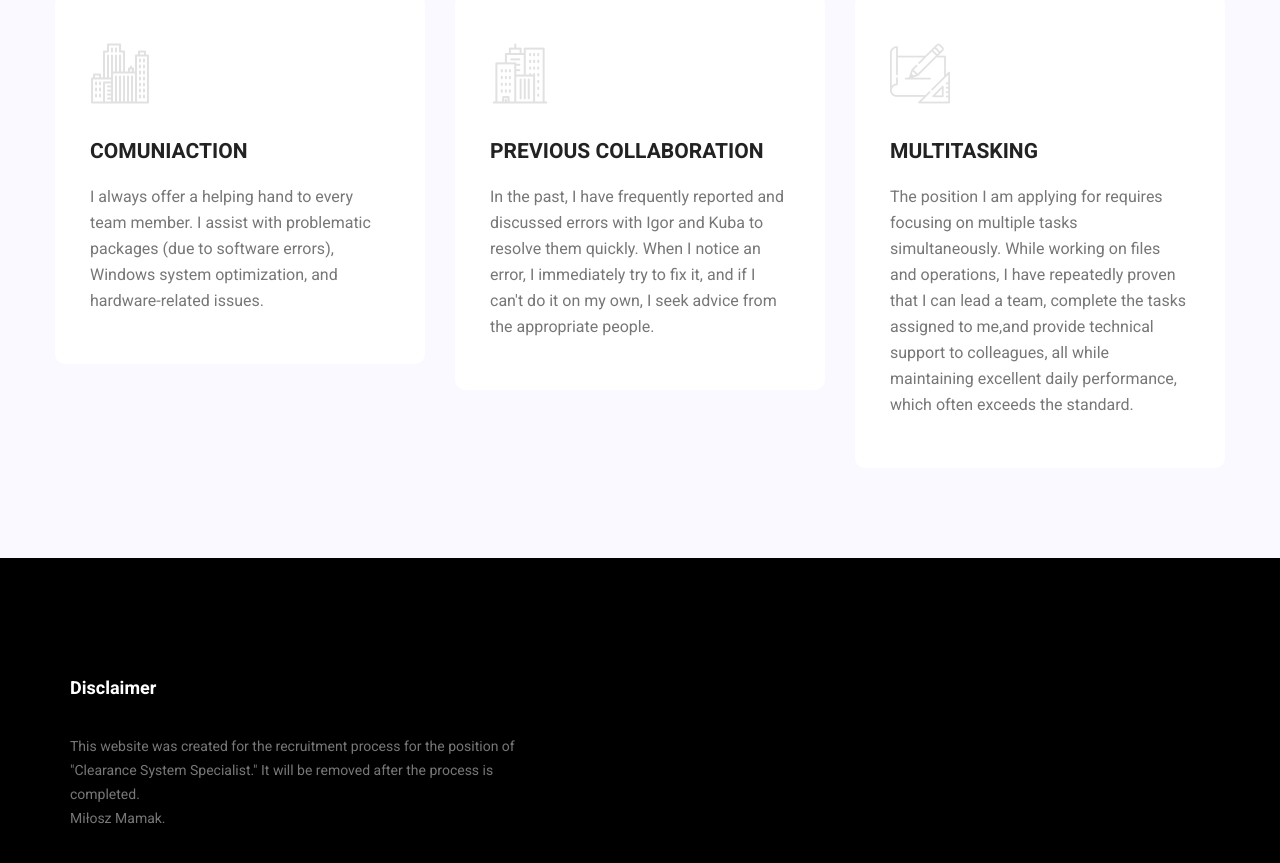
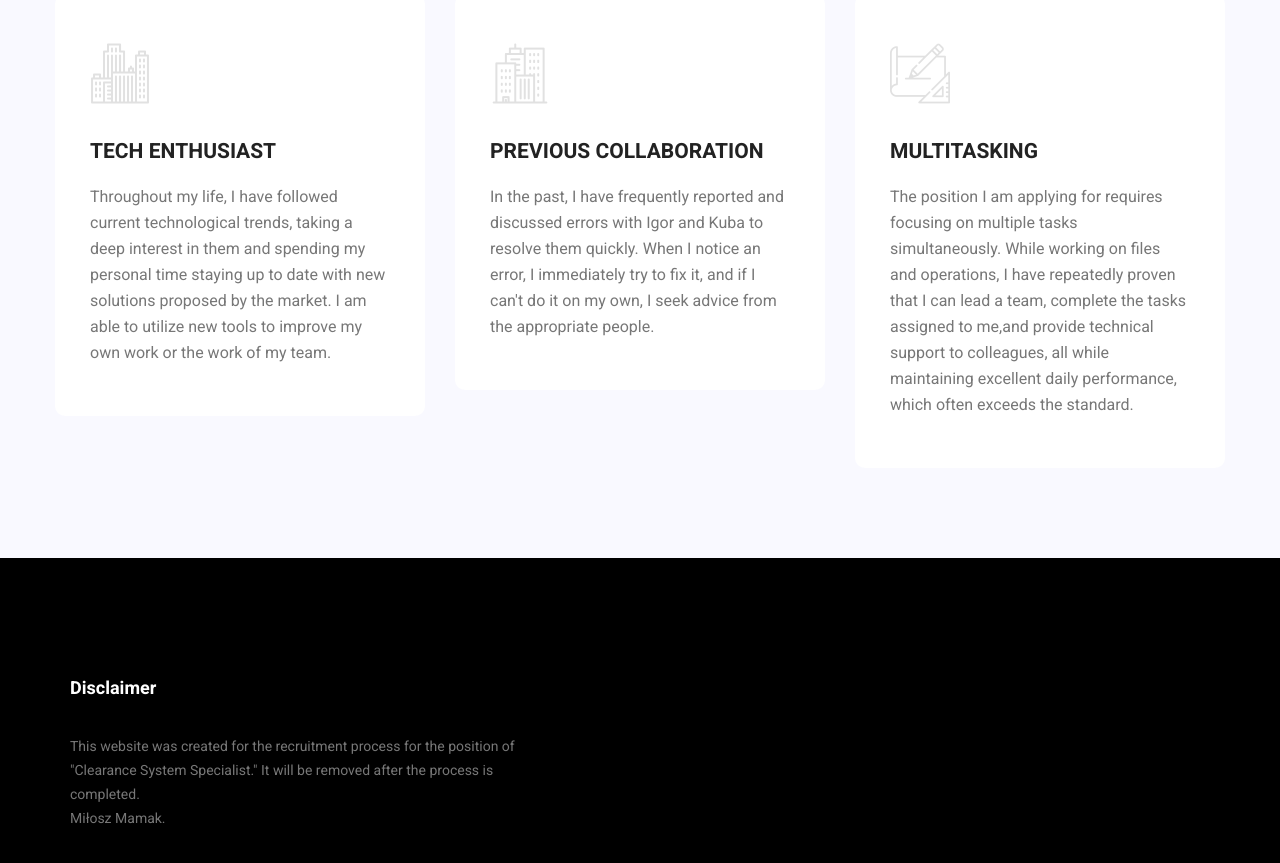
Before and after one commit to mamakmilosz/stronaa, a plain HTML site: page index.html in a window 1280 px wide. Shown: the part 3040-3903 px from the top of the page. Drawn offline with Linux system fonts and the light colour scheme.

Commit message:
Update index.html

```diff
--- a/index.html
+++ b/index.html
@@ -363,10 +363,10 @@ which led to my graduation from a technical school and earning the professional
             <div class="col-lg-4 col-md-6">
               <div class="feature_item">
                 <i class="flaticon-city"></i>
-                <h4>Comuniaction</h4>
+                <h4>Tech Enthusiast</h4>
                 <p>
-                  I always offer a helping hand to every team member. I assist with problematic packages
-                   (due to software errors), Windows system optimization, and hardware-related issues.
+                  Throughout my life, I have followed current technological trends, taking a deep interest in them and spending my personal time staying up to date with new solutions proposed by the market.
+ I am able to utilize new tools to improve my own work or the work of my team.
                 </p>
               </div>
         </div>
```
